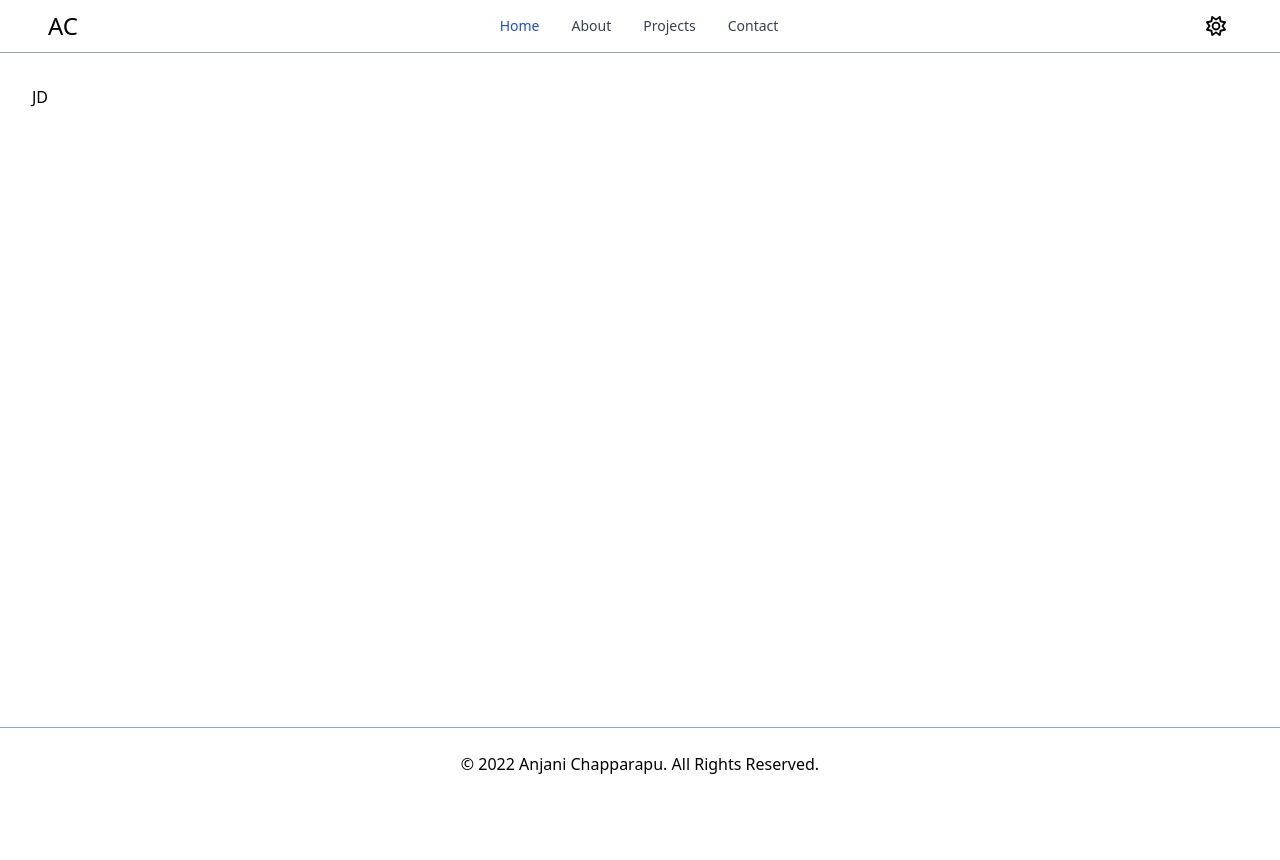
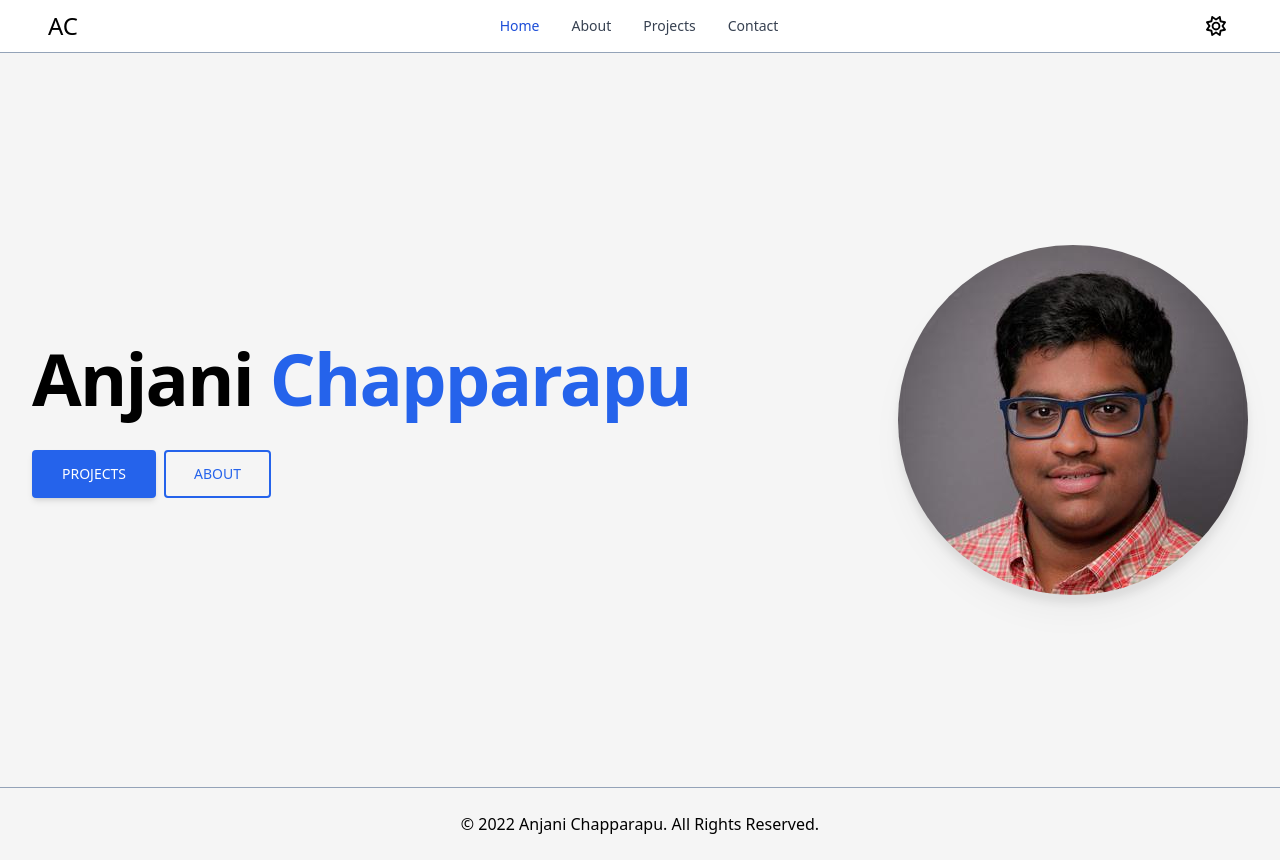
Before and after one commit to Anjani-ch/anjanichapparapu.com, a React (Create React App) app: page / in a window 1280 px wide. Before the commit the page ends 800 px from the top, so only its background shows below. Built offline with nearby package versions, Linux system fonts and the light colour scheme.

Commit message:
Added dark styles to nav and footer

```diff
--- a/src/assets/styles.css
+++ b/src/assets/styles.css
@@ -534,6 +534,41 @@ Ensure the default browser behavior of the `hidden` attribute.
   margin-right: auto;
 }
 
+.my-11 {
+  margin-top: 2.75rem;
+  margin-bottom: 2.75rem;
+}
+
+.my-24 {
+  margin-top: 6rem;
+  margin-bottom: 6rem;
+}
+
+.my-56 {
+  margin-top: 14rem;
+  margin-bottom: 14rem;
+}
+
+.my-52 {
+  margin-top: 13rem;
+  margin-bottom: 13rem;
+}
+
+.my-48 {
+  margin-top: 12rem;
+  margin-bottom: 12rem;
+}
+
+.my-44 {
+  margin-top: 11rem;
+  margin-bottom: 11rem;
+}
+
+.my-40 {
+  margin-top: 10rem;
+  margin-bottom: 10rem;
+}
+
 .ml-1 {
   margin-left: 0.25rem;
 }
@@ -554,8 +589,28 @@ Ensure the default browser behavior of the `hidden` attribute.
   margin-right: 0.5rem;
 }
 
+.mb-12 {
+  margin-bottom: 3rem;
+}
+
+.mb-10 {
+  margin-bottom: 2.5rem;
+}
+
+.mb-9 {
+  margin-bottom: 2.25rem;
+}
+
+.box-border {
+  box-sizing: border-box;
+}
+
 .block {
   display: block;
+}
+
+.inline-block {
+  display: inline-block;
 }
 
 .flex {
@@ -570,12 +625,12 @@ Ensure the default browser behavior of the `hidden` attribute.
   display: none;
 }
 
-.\!hidden {
-  display: none !important;
+.h-6 {
+  height: 1.5rem;
 }
 
-.h-6 {
-  height: 1.5rem;
+.h-full {
+  height: 100%;
 }
 
 .w-6 {
@@ -642,8 +697,16 @@ Ensure the default browser behavior of the `hidden` attribute.
   align-items: center;
 }
 
+.justify-center {
+  justify-content: center;
+}
+
 .justify-between {
   justify-content: space-between;
+}
+
+.justify-around {
+  justify-content: space-around;
 }
 
 .rounded-lg {
@@ -656,6 +719,18 @@ Ensure the default browser behavior of the `hidden` attribute.
 
 .rounded-md {
   border-radius: 0.375rem;
+}
+
+.rounded-full {
+  border-radius: 9999px;
+}
+
+.border {
+  border-width: 1px;
+}
+
+.border-2 {
+  border-width: 2px;
 }
 
 .border-t {
@@ -676,6 +751,11 @@ Ensure the default browser behavior of the `hidden` attribute.
   border-color: rgb(243 244 246 / var(--tw-border-opacity));
 }
 
+.border-blue-600 {
+  --tw-border-opacity: 1;
+  border-color: rgb(37 99 235 / var(--tw-border-opacity));
+}
+
 .bg-white {
   --tw-bg-opacity: 1;
   background-color: rgb(255 255 255 / var(--tw-bg-opacity));
@@ -684,6 +764,20 @@ Ensure the default browser behavior of the `hidden` attribute.
 .bg-blue-700 {
   --tw-bg-opacity: 1;
   background-color: rgb(29 78 216 / var(--tw-bg-opacity));
+}
+
+.bg-transparent {
+  background-color: transparent;
+}
+
+.bg-blue-600 {
+  --tw-bg-opacity: 1;
+  background-color: rgb(37 99 235 / var(--tw-bg-opacity));
+}
+
+.bg-blue-500 {
+  --tw-bg-opacity: 1;
+  background-color: rgb(59 130 246 / var(--tw-bg-opacity));
 }
 
 .p-4 {
@@ -727,6 +821,16 @@ Ensure the default browser behavior of the `hidden` attribute.
   padding-right: 1rem;
 }
 
+.px-7 {
+  padding-left: 1.75rem;
+  padding-right: 1.75rem;
+}
+
+.py-3 {
+  padding-top: 0.75rem;
+  padding-bottom: 0.75rem;
+}
+
 .pr-4 {
   padding-right: 1rem;
 }
@@ -754,8 +858,29 @@ Ensure the default browser behavior of the `hidden` attribute.
   line-height: 1.75rem;
 }
 
+.text-5xl {
+  font-size: 3rem;
+  line-height: 1;
+}
+
 .font-medium {
   font-weight: 500;
+}
+
+.font-bold {
+  font-weight: 700;
+}
+
+.uppercase {
+  text-transform: uppercase;
+}
+
+.leading-snug {
+  line-height: 1.375;
+}
+
+.tracking-tight {
+  letter-spacing: -0.025em;
 }
 
 .text-gray-500 {
@@ -773,6 +898,16 @@ Ensure the default browser behavior of the `hidden` attribute.
   color: rgb(55 65 81 / var(--tw-text-opacity));
 }
 
+.text-blue-700 {
+  --tw-text-opacity: 1;
+  color: rgb(29 78 216 / var(--tw-text-opacity));
+}
+
+.text-blue-600 {
+  --tw-text-opacity: 1;
+  color: rgb(37 99 235 / var(--tw-text-opacity));
+}
+
 .opacity-100 {
   opacity: 1;
 }
@@ -784,6 +919,24 @@ Ensure the default browser behavior of the `hidden` attribute.
 .shadow-lg {
   --tw-shadow: 0 10px 15px -3px rgb(0 0 0 / 0.1), 0 4px 6px -4px rgb(0 0 0 / 0.1);
   --tw-shadow-colored: 0 10px 15px -3px var(--tw-shadow-color), 0 4px 6px -4px var(--tw-shadow-color);
+  box-shadow: var(--tw-ring-offset-shadow, 0 0 #0000), var(--tw-ring-shadow, 0 0 #0000), var(--tw-shadow);
+}
+
+.shadow-md {
+  --tw-shadow: 0 4px 6px -1px rgb(0 0 0 / 0.1), 0 2px 4px -2px rgb(0 0 0 / 0.1);
+  --tw-shadow-colored: 0 4px 6px -1px var(--tw-shadow-color), 0 2px 4px -2px var(--tw-shadow-color);
+  box-shadow: var(--tw-ring-offset-shadow, 0 0 #0000), var(--tw-ring-shadow, 0 0 #0000), var(--tw-shadow);
+}
+
+.shadow-xl {
+  --tw-shadow: 0 20px 25px -5px rgb(0 0 0 / 0.1), 0 8px 10px -6px rgb(0 0 0 / 0.1);
+  --tw-shadow-colored: 0 20px 25px -5px var(--tw-shadow-color), 0 8px 10px -6px var(--tw-shadow-color);
+  box-shadow: var(--tw-ring-offset-shadow, 0 0 #0000), var(--tw-ring-shadow, 0 0 #0000), var(--tw-shadow);
+}
+
+.shadow-2xl {
+  --tw-shadow: 0 25px 50px -12px rgb(0 0 0 / 0.25);
+  --tw-shadow-colored: 0 25px 50px -12px var(--tw-shadow-color);
   box-shadow: var(--tw-ring-offset-shadow, 0 0 #0000), var(--tw-ring-shadow, 0 0 #0000), var(--tw-shadow);
 }
 
@@ -802,6 +955,24 @@ Ensure the default browser behavior of the `hidden` attribute.
   --tw-ring-opacity: 0.05;
 }
 
+.drop-shadow-xl {
+  --tw-drop-shadow: drop-shadow(0 20px 13px rgb(0 0 0 / 0.03)) drop-shadow(0 8px 5px rgb(0 0 0 / 0.08));
+  -webkit-filter: var(--tw-blur) var(--tw-brightness) var(--tw-contrast) var(--tw-grayscale) var(--tw-hue-rotate) var(--tw-invert) var(--tw-saturate) var(--tw-sepia) var(--tw-drop-shadow);
+          filter: var(--tw-blur) var(--tw-brightness) var(--tw-contrast) var(--tw-grayscale) var(--tw-hue-rotate) var(--tw-invert) var(--tw-saturate) var(--tw-sepia) var(--tw-drop-shadow);
+}
+
+.drop-shadow-lg {
+  --tw-drop-shadow: drop-shadow(0 10px 8px rgb(0 0 0 / 0.04)) drop-shadow(0 4px 3px rgb(0 0 0 / 0.1));
+  -webkit-filter: var(--tw-blur) var(--tw-brightness) var(--tw-contrast) var(--tw-grayscale) var(--tw-hue-rotate) var(--tw-invert) var(--tw-saturate) var(--tw-sepia) var(--tw-drop-shadow);
+          filter: var(--tw-blur) var(--tw-brightness) var(--tw-contrast) var(--tw-grayscale) var(--tw-hue-rotate) var(--tw-invert) var(--tw-saturate) var(--tw-sepia) var(--tw-drop-shadow);
+}
+
+.drop-shadow-2xl {
+  --tw-drop-shadow: drop-shadow(0 25px 25px rgb(0 0 0 / 0.15));
+  -webkit-filter: var(--tw-blur) var(--tw-brightness) var(--tw-contrast) var(--tw-grayscale) var(--tw-hue-rotate) var(--tw-invert) var(--tw-saturate) var(--tw-sepia) var(--tw-drop-shadow);
+          filter: var(--tw-blur) var(--tw-brightness) var(--tw-contrast) var(--tw-grayscale) var(--tw-hue-rotate) var(--tw-invert) var(--tw-saturate) var(--tw-sepia) var(--tw-drop-shadow);
+}
+
 .transition {
   transition-property: color, background-color, border-color, fill, stroke, opacity, box-shadow, -webkit-text-decoration-color, -webkit-transform, -webkit-filter, -webkit-backdrop-filter;
   transition-property: color, background-color, border-color, text-decoration-color, fill, stroke, opacity, box-shadow, transform, filter, backdrop-filter;
@@ -818,6 +989,10 @@ Ensure the default browser behavior of the `hidden` attribute.
   transition-duration: 75ms;
 }
 
+.duration-150 {
+  transition-duration: 150ms;
+}
+
 .ease-out {
   transition-timing-function: cubic-bezier(0, 0, 0.2, 1);
 }
@@ -826,10 +1001,23 @@ Ensure the default browser behavior of the `hidden` attribute.
   transition-timing-function: cubic-bezier(0.4, 0, 1, 1);
 }
 
+.ease-in-out {
+  transition-timing-function: cubic-bezier(0.4, 0, 0.2, 1);
+}
+
 #root {
   display: flex;
   flex-direction: column;
   min-height: 100vh;
+  --tw-bg-opacity: 1;
+  background-color: rgb(245 245 245 / var(--tw-bg-opacity));
+}
+
+.dark #root {
+  --tw-bg-opacity: 1;
+  background-color: rgb(17 24 39 / var(--tw-bg-opacity));
+  --tw-text-opacity: 1;
+  color: rgb(255 255 255 / var(--tw-text-opacity));
 }
 
 .container {
@@ -854,6 +1042,11 @@ Ensure the default browser behavior of the `hidden` attribute.
   }
 }
 
+.hover\:border-blue-700:hover {
+  --tw-border-opacity: 1;
+  border-color: rgb(29 78 216 / var(--tw-border-opacity));
+}
+
 .hover\:bg-gray-100:hover {
   --tw-bg-opacity: 1;
   background-color: rgb(243 244 246 / var(--tw-bg-opacity));
@@ -862,6 +1055,48 @@ Ensure the default browser behavior of the `hidden` attribute.
 .hover\:bg-gray-50:hover {
   --tw-bg-opacity: 1;
   background-color: rgb(249 250 251 / var(--tw-bg-opacity));
+}
+
+.hover\:bg-blue-700:hover {
+  --tw-bg-opacity: 1;
+  background-color: rgb(29 78 216 / var(--tw-bg-opacity));
+}
+
+.hover\:text-blue-700:hover {
+  --tw-text-opacity: 1;
+  color: rgb(29 78 216 / var(--tw-text-opacity));
+}
+
+.hover\:text-white:hover {
+  --tw-text-opacity: 1;
+  color: rgb(255 255 255 / var(--tw-text-opacity));
+}
+
+.hover\:\!text-white:hover {
+  --tw-text-opacity: 1 !important;
+  color: rgb(255 255 255 / var(--tw-text-opacity)) !important;
+}
+
+.hover\:shadow-lg:hover {
+  --tw-shadow: 0 10px 15px -3px rgb(0 0 0 / 0.1), 0 4px 6px -4px rgb(0 0 0 / 0.1);
+  --tw-shadow-colored: 0 10px 15px -3px var(--tw-shadow-color), 0 4px 6px -4px var(--tw-shadow-color);
+  box-shadow: var(--tw-ring-offset-shadow, 0 0 #0000), var(--tw-ring-shadow, 0 0 #0000), var(--tw-shadow);
+}
+
+.focus\:bg-blue-700:focus {
+  --tw-bg-opacity: 1;
+  background-color: rgb(29 78 216 / var(--tw-bg-opacity));
+}
+
+.focus\:bg-gray-100:focus {
+  --tw-bg-opacity: 1;
+  background-color: rgb(243 244 246 / var(--tw-bg-opacity));
+}
+
+.focus\:shadow-lg:focus {
+  --tw-shadow: 0 10px 15px -3px rgb(0 0 0 / 0.1), 0 4px 6px -4px rgb(0 0 0 / 0.1);
+  --tw-shadow-colored: 0 10px 15px -3px var(--tw-shadow-color), 0 4px 6px -4px var(--tw-shadow-color);
+  box-shadow: var(--tw-ring-offset-shadow, 0 0 #0000), var(--tw-ring-shadow, 0 0 #0000), var(--tw-shadow);
 }
 
 .focus\:outline-none:focus {
@@ -875,6 +1110,12 @@ Ensure the default browser behavior of the `hidden` attribute.
   box-shadow: var(--tw-ring-offset-shadow), var(--tw-ring-shadow), var(--tw-shadow, 0 0 #0000);
 }
 
+.focus\:ring-0:focus {
+  --tw-ring-offset-shadow: var(--tw-ring-inset) 0 0 0 var(--tw-ring-offset-width) var(--tw-ring-offset-color);
+  --tw-ring-shadow: var(--tw-ring-inset) 0 0 0 calc(0px + var(--tw-ring-offset-width)) var(--tw-ring-color);
+  box-shadow: var(--tw-ring-offset-shadow), var(--tw-ring-shadow), var(--tw-shadow, 0 0 #0000);
+}
+
 .focus\:ring-gray-200:focus {
   --tw-ring-opacity: 1;
   --tw-ring-color: rgb(229 231 235 / var(--tw-ring-opacity));
@@ -883,6 +1124,26 @@ Ensure the default browser behavior of the `hidden` attribute.
 .focus\:ring-gray-300:focus {
   --tw-ring-opacity: 1;
   --tw-ring-color: rgb(209 213 219 / var(--tw-ring-opacity));
+}
+
+.active\:bg-blue-800:active {
+  --tw-bg-opacity: 1;
+  background-color: rgb(30 64 175 / var(--tw-bg-opacity));
+}
+
+.active\:bg-gray-200:active {
+  --tw-bg-opacity: 1;
+  background-color: rgb(229 231 235 / var(--tw-bg-opacity));
+}
+
+.active\:shadow-lg:active {
+  --tw-shadow: 0 10px 15px -3px rgb(0 0 0 / 0.1), 0 4px 6px -4px rgb(0 0 0 / 0.1);
+  --tw-shadow-colored: 0 10px 15px -3px var(--tw-shadow-color), 0 4px 6px -4px var(--tw-shadow-color);
+  box-shadow: var(--tw-ring-offset-shadow, 0 0 #0000), var(--tw-ring-shadow, 0 0 #0000), var(--tw-shadow);
+}
+
+.dark .dark\:border-0 {
+  border-width: 0px;
 }
 
 .dark .dark\:border-gray-700 {
@@ -913,6 +1174,11 @@ Ensure the default browser behavior of the `hidden` attribute.
 .dark .dark\:text-gray-400 {
   --tw-text-opacity: 1;
   color: rgb(156 163 175 / var(--tw-text-opacity));
+}
+
+.dark .dark\:text-blue-500 {
+  --tw-text-opacity: 1;
+  color: rgb(59 130 246 / var(--tw-text-opacity));
 }
 
 .dark .dark\:hover\:bg-gray-700:hover {
@@ -997,6 +1263,11 @@ Ensure the default browser behavior of the `hidden` attribute.
     line-height: 1.25rem;
   }
 
+  .md\:text-6xl {
+    font-size: 3.75rem;
+    line-height: 1;
+  }
+
   .md\:font-medium {
     font-weight: 500;
   }
@@ -1028,3 +1299,10 @@ Ensure the default browser behavior of the `hidden` attribute.
     color: rgb(255 255 255 / var(--tw-text-opacity));
   }
 }
+
+@media (min-width: 1280px) {
+  .xl\:text-7xl {
+    font-size: 4.5rem;
+    line-height: 1;
+  }
+}
--- a/src/components/Footer.js
+++ b/src/components/Footer.js
@@ -2,7 +2,7 @@ import React from 'react';
 
 function Footer() {
   return (
-    <footer className="p-4 font-medium border-t border-slate-400 text-center md:p-6 dark:bg-gray-800 dark:text-white">
+    <footer className="p-4 font-medium border-t border-slate-400 text-center md:p-6 dark:border-0 dark:bg-gray-800">
       &copy; {new Date().getFullYear()} Anjani Chapparapu. All Rights Reserved.
     </footer>
   )
--- a/src/components/Header.js
+++ b/src/components/Header.js
@@ -47,9 +47,9 @@ function Header() {
 
   return (
     <header>
-      <nav className="bg-white px-2 sm:px-4 py-2.5 border-b border-slate-400 dark:bg-gray-800">
+      <nav className="bg-white px-2 sm:px-4 py-2.5 border-b border-slate-400 dark:border-0 dark:bg-gray-800">
         <div className="container flex flex-wrap justify-between items-center mx-auto">
-          <NavLink to="/" className="flex items-center text-2xl dark:text-white">AC</NavLink>
+          <NavLink to="/" className="flex items-center text-2xl">AC</NavLink>
 
           <div className="flex items-center md:order-2">
             <ToggleTheme />
--- a/src/css/input.css
+++ b/src/css/input.css
@@ -6,6 +6,7 @@
     display: flex;
     flex-direction: column;
     min-height: 100vh;
+    @apply bg-neutral-100 dark:bg-gray-900 dark:text-white;
 }
 
 .container {
--- a/src/pages/HomePage.js
+++ b/src/pages/HomePage.js
@@ -1,8 +1,20 @@
 import React from 'react';
+import { Link } from 'react-router-dom';
+
+import personalPicture from '../assets/anjani.jpg';
 
 function HomePage() {
   return (
-    <h1>JD</h1>
+    <section className="my-40 flex items-center justify-between">
+      <div>
+        <h1 className="text-5xl md:text-6xl xl:text-7xl font-bold tracking-tight mb-9">Anjani <span className="text-blue-600 dark:text-blue-500">Chapparapu</span></h1>
+
+        <Link to="/projects" className="inline-block px-7 py-3 mr-2 bg-blue-600 border-2 border-blue-600 text-white font-medium text-sm leading-snug uppercase rounded shadow-md hover:bg-blue-700 hover:shadow-lg focus:bg-blue-700 focus:shadow-lg focus:outline-none focus:ring-0 active:bg-blue-800 transition duration-150 ease-in-out">Projects</Link>
+
+        <Link to="/about" className="inline-block px-7 py-3 bg-transparent text-blue-600 font-medium text-sm leading-snug uppercase transition duration-150 ease-in-out rounded border-2 border-blue-600 hover:text-white hover:border-blue-700 hover:shadow-lg hover:bg-blue-700 focus:bg-gray-100 focus:outline-none focus:ring-0 dark:text-white">About</Link>
+      </div>
+      <img className="rounded-full drop-shadow-xl" src={personalPicture} />
+    </section>
   )
 }
 
```
Also changed, not shown: src/assets/anjani.jpg (added), 1 other file (tests, documents, lock files or other folders).
